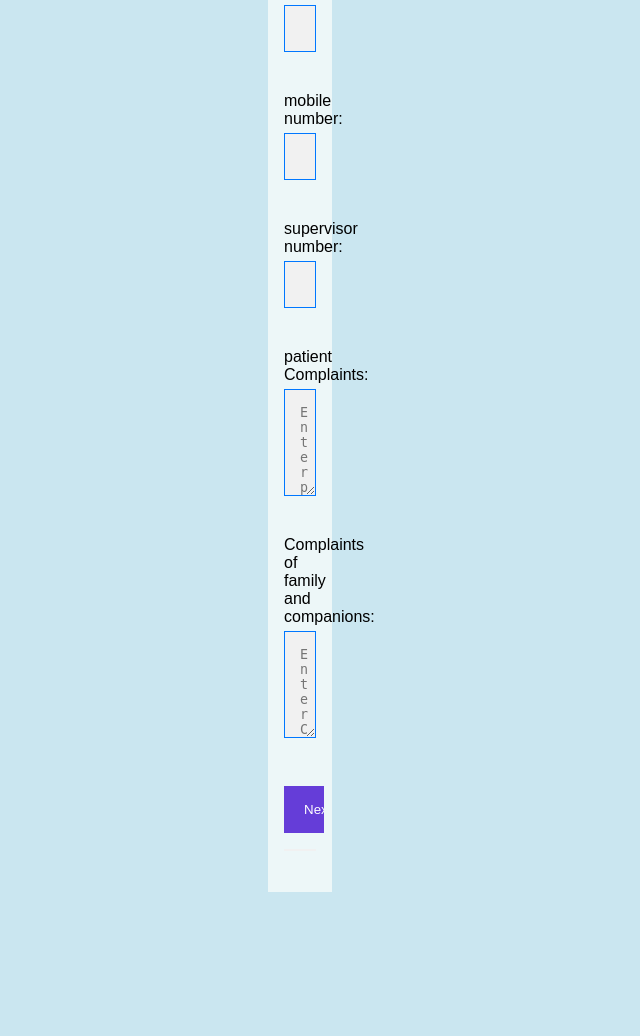
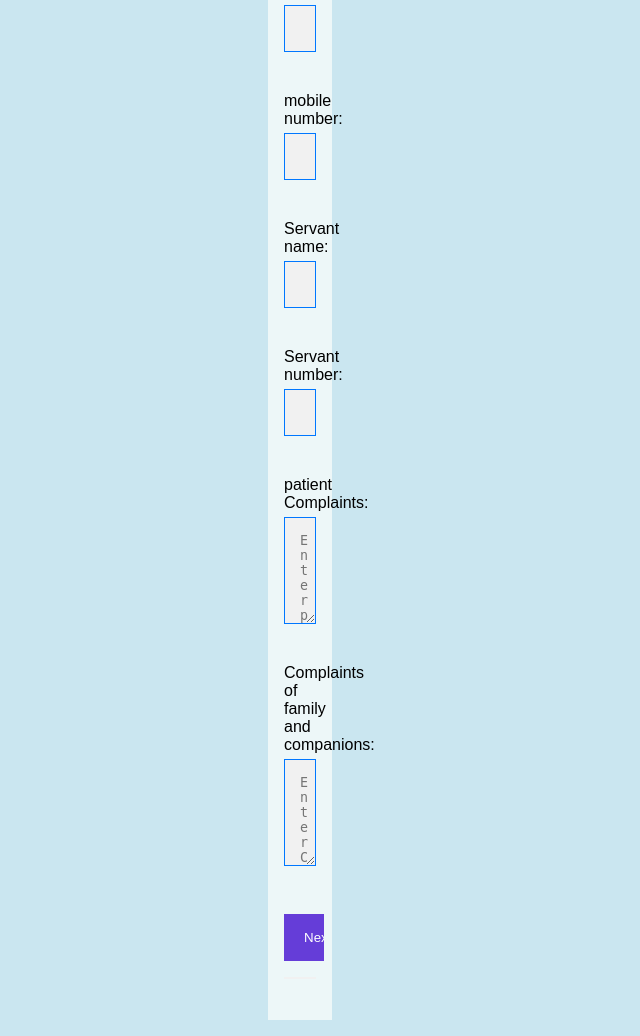
Before and after one commit to commando01000/project, a PHP site: page /regFP in a window 1280 px wide. Shown: the part 1342-2378 px from the top of the page, without its empty margins (340-980 px from the left). Before the commit the page ends 2234 px from the top, so only its background shows below. Run offline with PHP 8.4, Linux system fonts and the light colour scheme.

Commit message:
Update regFP.php

```diff
--- a/regFP.php
+++ b/regFP.php
@@ -13,7 +13,7 @@
   <li><a href="afterlogin">Choose your action</a></li>
   </ul>
 
-<form method="post" action="patient questions edit1.html">
+<form method="post" action="PQ">
 <div class="container">
 
 <h1>Make profile for patient</h1>
@@ -33,13 +33,15 @@
   <br><br>
   Number in the family: <input type="text" placeholder="Enter Number in the family" required>
   <br><br>
-  Adress: <input type="text" placeholder="Home Adress" required>
+  Adress: <input type="text" placeholder="Home Adress" name="Adress"required>
   <br><br>
-  Home number: <input type="number" placeholder="Enter Home number" required>
+  Home number: <input type="number" placeholder="Enter Home number" name="Home number"required>
   <br><br>
-  mobile number: <input type="number" placeholder="Enter mobile number" required>
+  mobile number: <input type="number" placeholder="Enter mobile number"name="mobile number" required>
   <br><br>
-  supervisor number: <input type="number" placeholder="Enter supervisor number" required>
+  Servant name: <input type="text" placeholder="Enter Servant name" name="Servant name"required>
+  <br><br>
+  Servant number: <input type="number" placeholder="Enter Servant number"name="Servant number" required>
   <br><br>
   patient Complaints: <textarea name="patient Complaint" placeholder="Enter patient Complaint" rows="5" cols="40"required></textarea>
 
```
